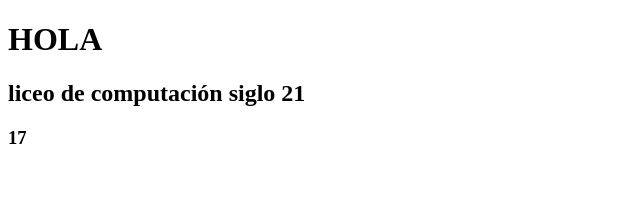
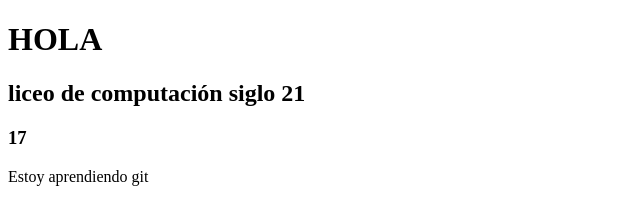
Before and after one commit to wilmersiglo-commits/practica2, a plain HTML site: page index.html in a window 1280 px wide. Shown: the whole page, without its empty margins (0-640 px from the left). Drawn offline with Linux system fonts and the light colour scheme.

Commit message:
tercera version

```diff
--- a/index.html
+++ b/index.html
@@ -10,6 +10,7 @@
     <h1>HOLA</h1>
     <h2>liceo de computación siglo 21</h2>
     <h3>17</h3>
+    <p>Estoy aprendiendo git</p>
 
 </body>
 </html>
```
